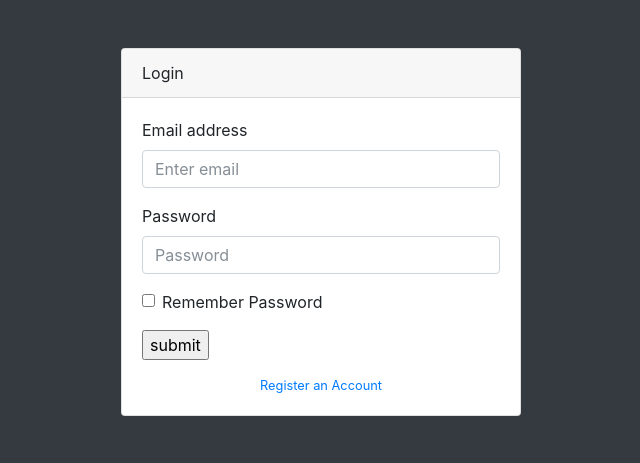
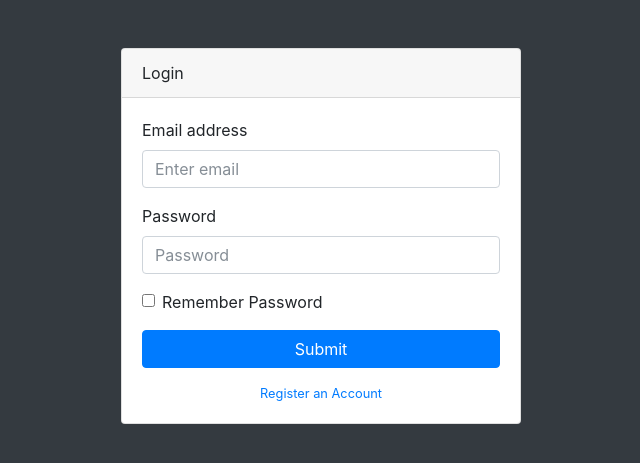
Before and after one commit to carlospker12/rafuhitch, a Flask app: page / in a window 1280 px wide. Shown: the top 463 px of the page, without its empty margins (319-959 px from the left). Run offline with Flask 2, Linux system fonts and the light colour scheme; some libraries are stand-ins or nearby versions.

Commit message:
submit button

```diff
--- a/templates/login.html
+++ b/templates/login.html
@@ -36,7 +36,7 @@
                 <input class="form-check-input" type="checkbox"> Remember Password</label>
             </div>
           </div>
-          <input type="submit" value="submit">
+          <input type="submit" class="btn btn-primary btn-block" value="Submit">
         </form>
         <div class="text-center">
           <a class="d-block small mt-3" href="register">Register an Account</a>
```
